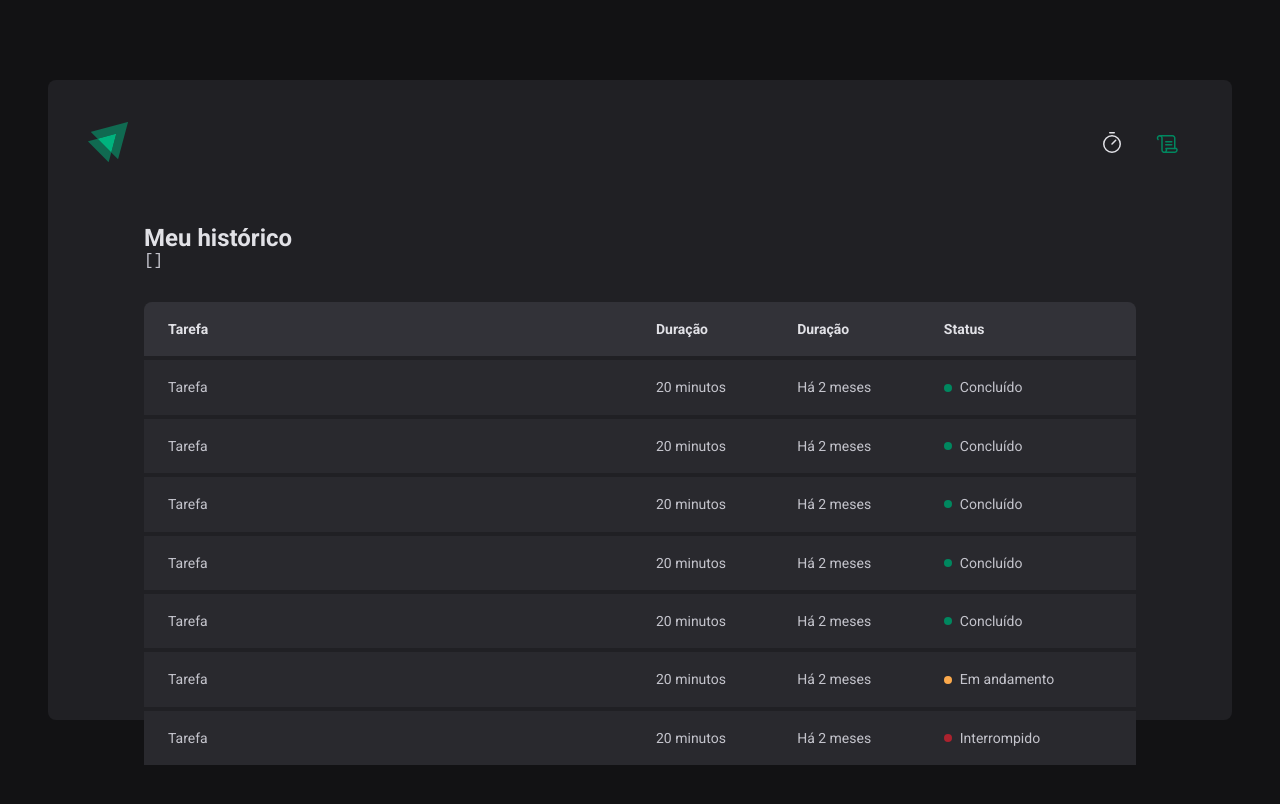
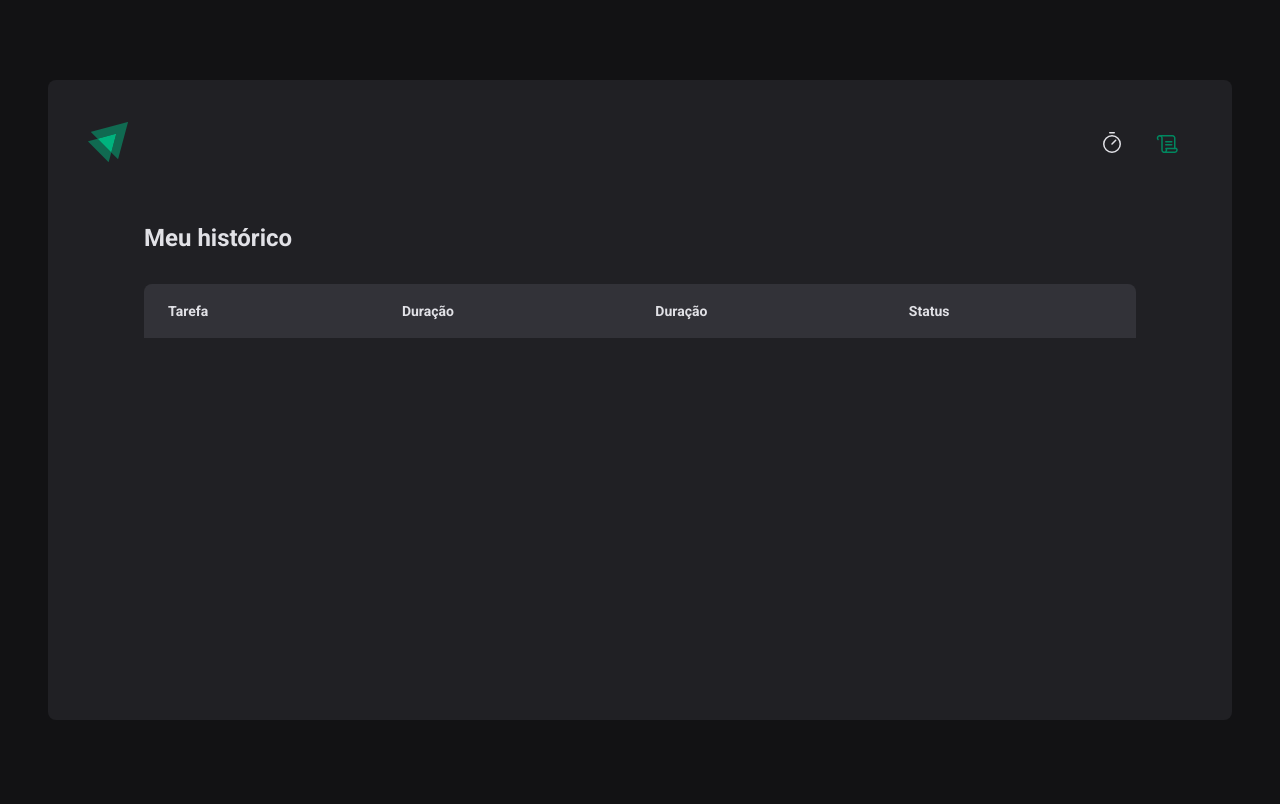
Before and after one commit to fernandodeoliveira-dev/02-ignite-timer, a React (Vite) app: page /history in a window 1280 px wide. Shown: the top 804 px of the page. Built offline with nearby package versions, Linux system fonts and the light colour scheme.

Commit message:
Contexto no React - Formatação de data

```diff
--- a/src/pages/History/index.tsx
+++ b/src/pages/History/index.tsx
@@ -1,4 +1,6 @@
 import { useContext } from 'react'
+import { formatDistanceToNow } from 'date-fns'
+import ptBR from 'date-fns/locale/pt-BR'
 import { CyclesContext } from '../../contexts/CyclesContext'
 import { HistoryContainer, HistoryList, Status } from './styles'
 
@@ -8,8 +10,6 @@
   return (
     <HistoryContainer>
       <h1>Meu histórico</h1>
-
-      <pre>{JSON.stringify(cycles, null, 2)}</pre>
 
       <HistoryList>
         <table>
@@ -22,62 +22,33 @@
             </tr>
           </thead>
           <tbody>
-            <tr>
-              <td>Tarefa</td>
-              <td>20 minutos</td>
-              <td>Há 2 meses</td>
-              <td>
-                <Status statusColor="green">Concluído</Status>
-              </td>
-            </tr>
-            <tr>
-              <td>Tarefa</td>
-              <td>20 minutos</td>
-              <td>Há 2 meses</td>
-              <td>
-                <Status statusColor="green">Concluído</Status>
-              </td>
-            </tr>
-            <tr>
-              <td>Tarefa</td>
-              <td>20 minutos</td>
-              <td>Há 2 meses</td>
-              <td>
-                <Status statusColor="green">Concluído</Status>
-              </td>
-            </tr>
-            <tr>
-              <td>Tarefa</td>
-              <td>20 minutos</td>
-              <td>Há 2 meses</td>
-              <td>
-                <Status statusColor="green">Concluído</Status>
-              </td>
-            </tr>
-            <tr>
-              <td>Tarefa</td>
-              <td>20 minutos</td>
-              <td>Há 2 meses</td>
-              <td>
-                <Status statusColor="green">Concluído</Status>
-              </td>
-            </tr>
-            <tr>
-              <td>Tarefa</td>
-              <td>20 minutos</td>
-              <td>Há 2 meses</td>
-              <td>
-                <Status statusColor="yellow">Em andamento</Status>
-              </td>
-            </tr>
-            <tr>
-              <td>Tarefa</td>
-              <td>20 minutos</td>
-              <td>Há 2 meses</td>
-              <td>
-                <Status statusColor="red">Interrompido</Status>
-              </td>
-            </tr>
+            {cycles.map((cycle) => {
+              return (
+                <tr key={cycle.id}>
+                  <td>{cycle.task}</td>
+                  <td>{cycle.minutesAmount} minutos</td>
+                  <td>
+                    {formatDistanceToNow(cycle.startDate, {
+                      addSuffix: true,
+                      locale: ptBR,
+                    })}
+                  </td>
+                  <td>
+                    {cycle.finishedDate && (
+                      <Status statusColor="green">Concluído</Status>
+                    )}
+
+                    {cycle.interruptedDate && (
+                      <Status statusColor="red">Interrompido</Status>
+                    )}
+
+                    {!cycle.finishedDate && !cycle.interruptedDate && (
+                      <Status statusColor="yellow">Em andamento</Status>
+                    )}
+                  </td>
+                </tr>
+              )
+            })}
           </tbody>
         </table>
       </HistoryList>
```
